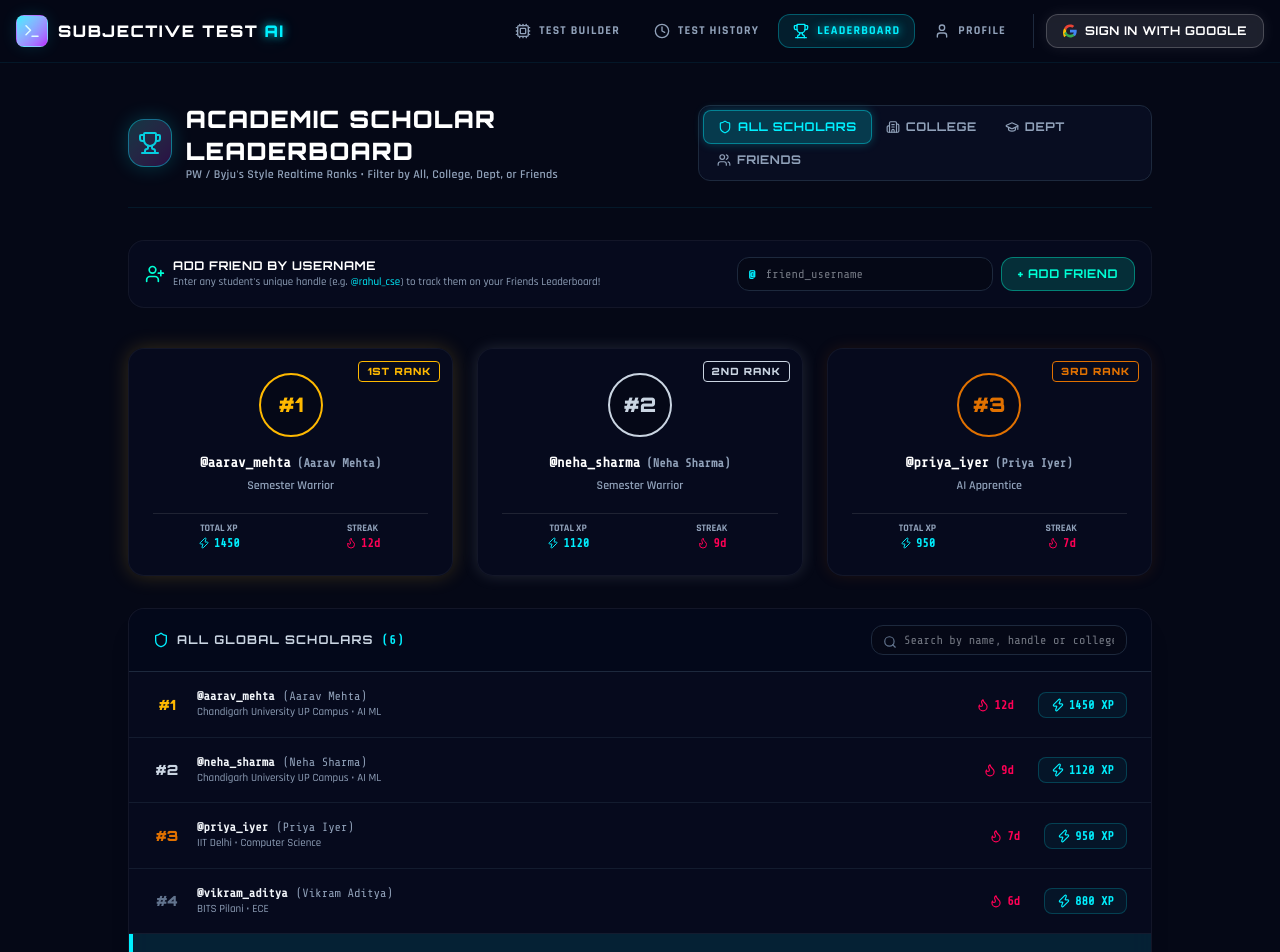
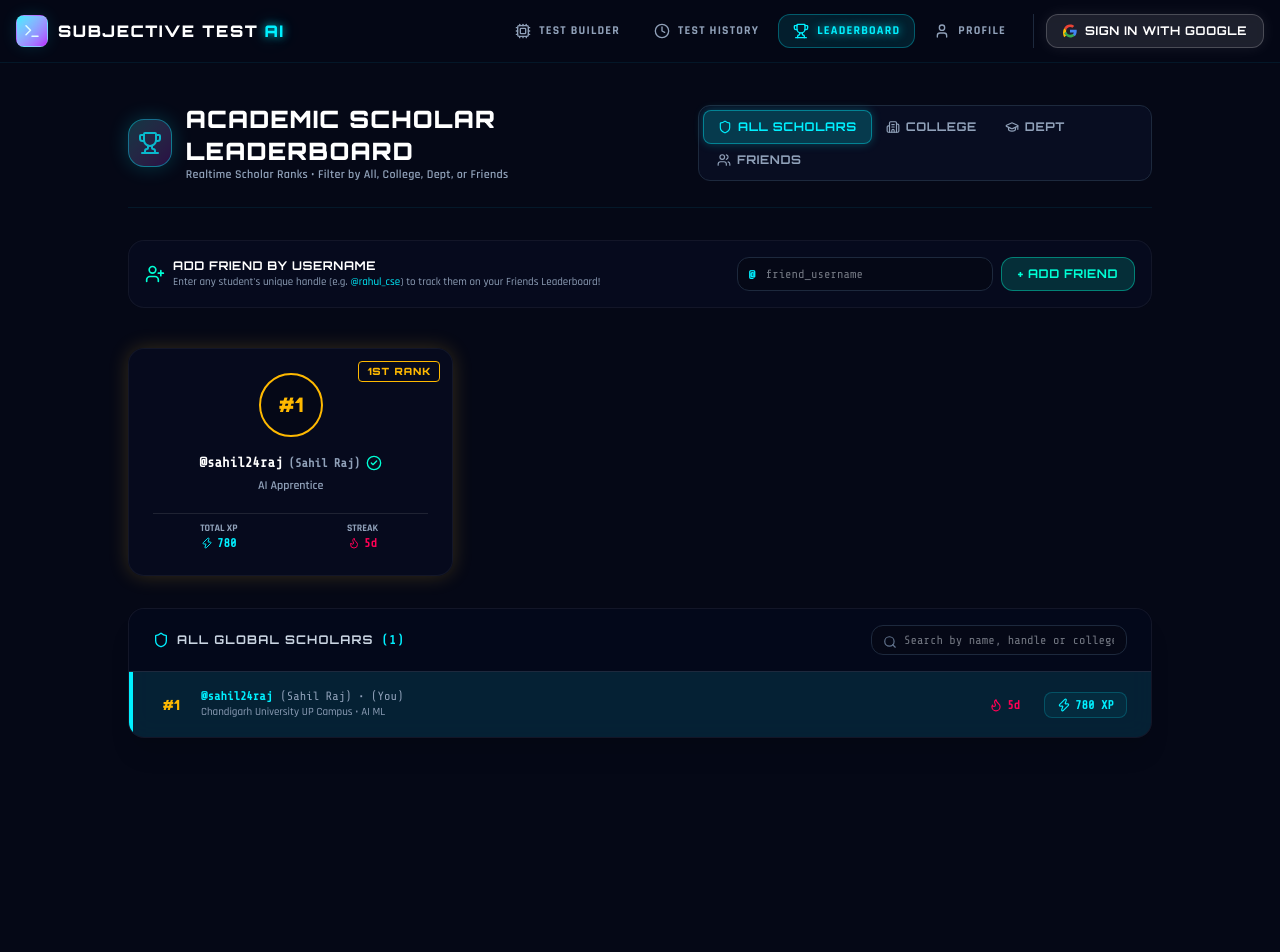
Before and after one commit to sahil24raj/subjective-test-ai, a Next.js app: page /leaderboard in a window 1280 px wide. Shown: the top 952 px of the page. After the commit the page ends 800 px from the top, so only its background shows below. Built offline with nearby package versions, Linux system fonts and the light colour scheme.

Commit message:
Remove fake benchmark users and clean text titles, keeping 100% real users, XP/Streak gamification, and categories

```diff
--- a/src/app/leaderboard/page.tsx
+++ b/src/app/leaderboard/page.tsx
@@ -25,15 +25,6 @@ export default function LeaderboardPage() {
     setTimeout(() => setAddFeedback(null), 4000);
   };
 
-  // Global PW / Byju's style benchmark scholars (Real SaaS feel)
-  const BENCHMARK_SCHOLARS = [
-    { name: 'Aarav Mehta', username: 'aarav_mehta', email: 'aarav@gmail.com', collegeName: 'Chandigarh University UP Campus', department: 'AI ML', xp: 1450, level: 'Semester Warrior', streak: 12, testsCompleted: 14 },
-    { name: 'Neha Sharma', username: 'neha_sharma', email: 'neha@gmail.com', collegeName: 'Chandigarh University UP Campus', department: 'AI ML', xp: 1120, level: 'Semester Warrior', streak: 9, testsCompleted: 11 },
-    { name: 'Priya Iyer', username: 'priya_iyer', email: 'priya@gmail.com', collegeName: 'IIT Delhi', department: 'Computer Science', xp: 950, level: 'AI Apprentice', streak: 7, testsCompleted: 9 },
-    { name: 'Vikram Aditya', username: 'vikram_aditya', email: 'vikram@gmail.com', collegeName: 'BITS Pilani', department: 'ECE', xp: 880, level: 'AI Apprentice', streak: 6, testsCompleted: 8 },
-    { name: 'Kabir Kapoor', username: 'kabir_kapoor', email: 'kabir@gmail.com', collegeName: 'IIT Bombay', department: 'Mechanical', xp: 620, level: 'Knowledge Explorer', streak: 4, testsCompleted: 6 }
-  ];
-
   // Compile real active accounts dynamically
   const activeUser = user || {
     name: 'Sahil Raj',
@@ -48,7 +39,7 @@ export default function LeaderboardPage() {
     isCurrentUser: true
   };
 
-  // Build combined directory with logged-in user + directory users + benchmarks
+  // Build combined directory with logged-in user + directory users (ONLY REAL USERS)
   const allAccountsMap = new Map<string, any>();
 
   // 1. Add active user
@@ -70,17 +61,6 @@ export default function LeaderboardPage() {
         ...allAccountsMap.get(handle),
         ...u,
         isCurrentUser: true
-      });
-    }
-  });
-
-  // 3. Add benchmark scholars for PW/Byju's global ranking
-  BENCHMARK_SCHOLARS.forEach(b => {
-    const handle = b.username.toLowerCase();
-    if (!allAccountsMap.has(handle)) {
-      allAccountsMap.set(handle, {
-        ...b,
-        isCurrentUser: false
       });
     }
   });
@@ -108,7 +88,7 @@ export default function LeaderboardPage() {
   if (searchQuery.trim()) {
     const q = searchQuery.trim().toLowerCase().replace(/^@/, '');
     filteredEntries = filteredEntries.filter(
-      u => u.username.toLowerCase().includes(q) || u.name.toLowerCase().includes(q) || u.collegeName.toLowerCase().includes(q)
+      u => u.username.toLowerCase().includes(q) || u.name.toLowerCase().includes(q) || (u.collegeName && u.collegeName.toLowerCase().includes(q))
     );
   }
 
@@ -135,7 +115,7 @@ export default function LeaderboardPage() {
               Academic Scholar Leaderboard
             </h1>
             <p className="font-rajdhani text-xs text-slate-400 font-semibold tracking-wide">
-              PW / Byju's Style Realtime Ranks • Filter by All, College, Dept, or Friends
+              Realtime Scholar Ranks • Filter by All, College, Dept, or Friends
             </p>
           </div>
         </div>
```
